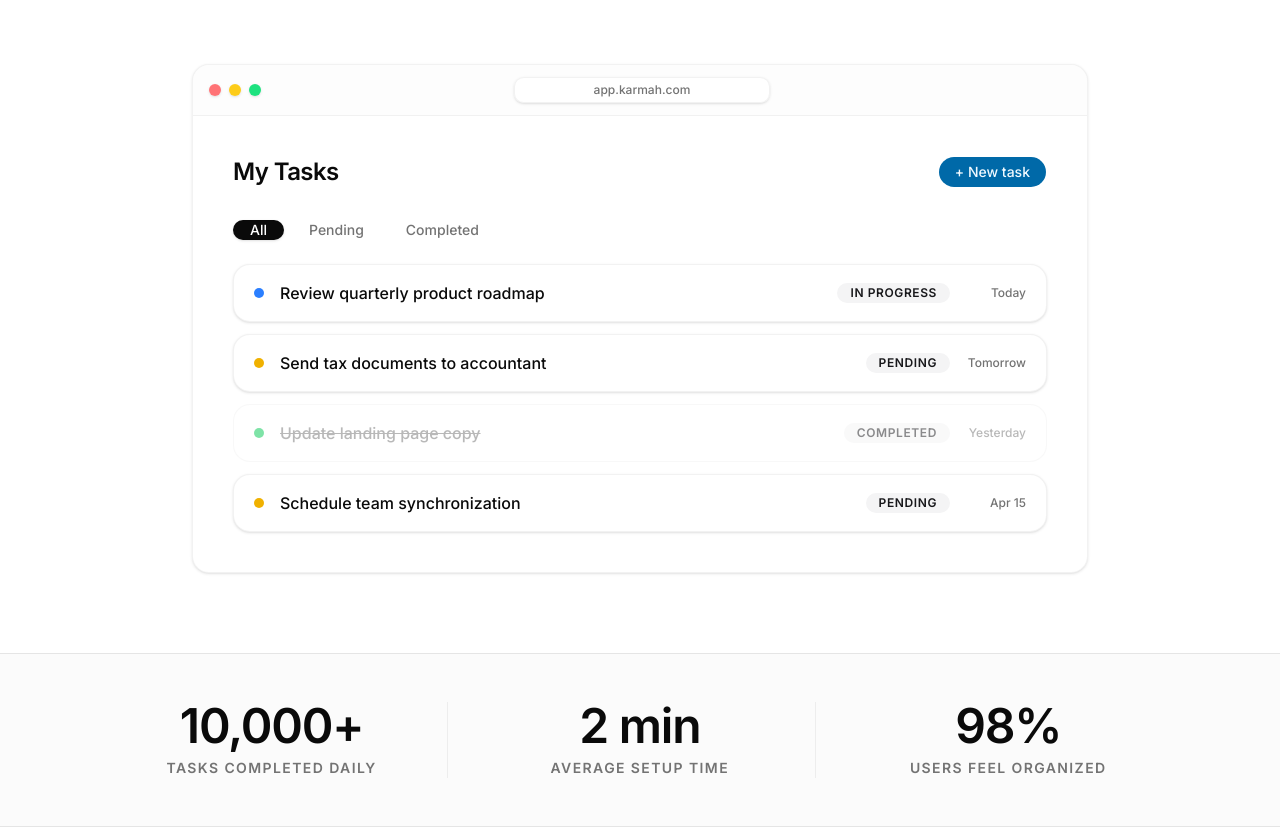
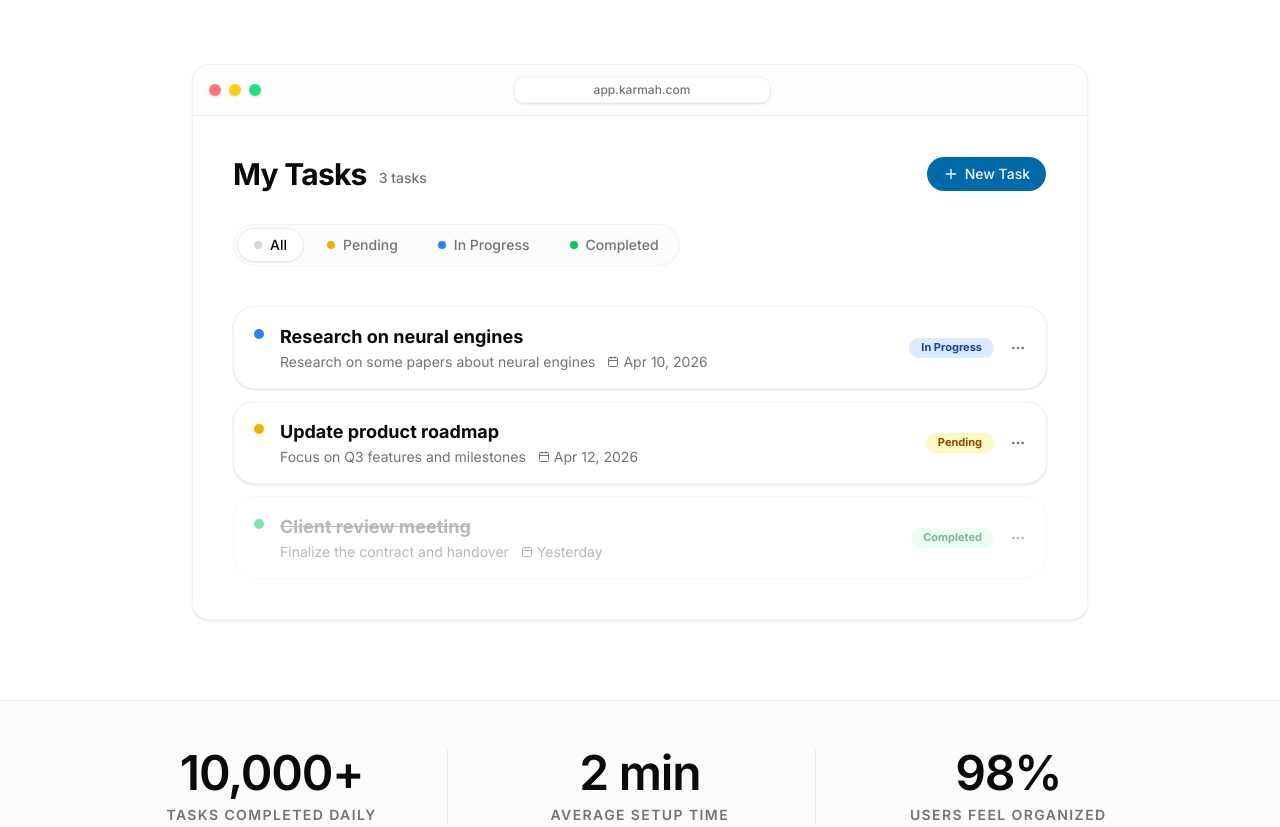
Before and after one commit to PranavKale03/Karmah, a Next.js app: page / in a window 1280 px wide. Shown: the part 586-1413 px from the top of the page. Built offline with nearby package versions, Linux system fonts and the light colour scheme; no server answers.

Commit message:
Update the hero section

```diff
--- a/app/globals.css
+++ b/app/globals.css
@@ -150,3 +150,12 @@
   from { opacity: 0; transform: translateX(-16px); }
   to   { opacity: 1; transform: translateX(0); }
 }
+
+@keyframes shimmer {
+  0% { transform: translateX(-100%); }
+  100% { transform: translateX(200%); }
+}
+
+.animate-shimmer {
+  animation: shimmer 2.5s infinite linear;
+}
--- a/components/landing/HeroSection.tsx
+++ b/components/landing/HeroSection.tsx
@@ -1,12 +1,26 @@
 import Link from "next/link";
 import { Button } from "@/components/ui/button";
 import { Badge } from "@/components/ui/badge";
+import { Plus, Calendar, MoreHorizontal } from "lucide-react";
 
 export default function HeroSection() {
   return (
     <section className="relative flex flex-col items-center justify-center min-h-screen pt-32 pb-20 px-4 md:px-8 text-center animate-in fade-in duration-500">
-      <div className="rounded-full border px-4 py-1 text-sm font-medium text-muted-foreground mb-8 bg-muted/20 backdrop-blur-sm animate-in slide-in-from-bottom-2 duration-500">
-        ✦ Simple. Focused. Powerful.
+      <div className="rounded-full border px-4 py-1 text-sm font-medium text-muted-foreground mb-8 bg-muted/20 backdrop-blur-sm animate-in slide-in-from-bottom-2 duration-500 overflow-hidden relative">
+        <style dangerouslySetInnerHTML={{ __html: `
+          @keyframes shimmer-move {
+            0% { transform: translateX(-150%) skewX(-20deg); }
+            100% { transform: translateX(250%) skewX(-20deg); }
+          }
+        `}} />
+        <div
+          className="absolute inset-y-0 w-full pointer-events-none"
+          style={{
+            background: 'linear-gradient(90deg, transparent, rgba(255,255,255,0.3), transparent)',
+            animation: 'shimmer-move 2s infinite linear'
+          }}
+        />
+        <span className="relative">✦ Simple. Focused. Powerful.</span>
       </div>
 
       <h1 className="text-5xl md:text-7xl font-semibold tracking-tight leading-[1.1] max-w-4xl mx-auto mb-6">
@@ -49,37 +63,91 @@ export default function HeroSection() {
         </div>
 
         {/* Dashboard Mock Inner */}
-        <div className="p-6 md:p-10 pointer-events-none text-left">
-          <div className="flex justify-between items-center mb-8">
-            <h2 className="text-2xl font-semibold tracking-tight">My Tasks</h2>
-            <Button size="sm" className="rounded-full px-4 shadow-none">+ New task</Button>
+        <div className="p-4 sm:p-6 md:p-10 pointer-events-none text-left">
+          {/* Mock Header Row */}
+          <div className="flex justify-between items-center mb-6 sm:mb-8 gap-2">
+            <div className="flex items-end gap-2 sm:gap-3">
+              <h2 className="text-xl sm:text-3xl font-bold tracking-tight">My Tasks</h2>
+              <span className="text-xs sm:text-sm font-medium text-muted-foreground mb-1 whitespace-nowrap">3 tasks</span>
+            </div>
+            <Button size="sm" className="rounded-full px-3 sm:px-4 shadow-none gap-1.5 h-8 sm:h-9 text-xs sm:text-sm shrink-0">
+              <Plus className="h-3.5 w-3.5" />
+              New Task
+            </Button>
           </div>
 
-          <div className="flex gap-2 mb-6">
-            <Badge variant="secondary" className="bg-foreground text-background hover:bg-foreground rounded-full px-4 py-1 text-sm font-medium shadow-sm">All</Badge>
-            <Badge variant="outline" className="rounded-full px-4 py-1 text-sm font-medium text-muted-foreground border-transparent">Pending</Badge>
-            <Badge variant="outline" className="rounded-full px-4 py-1 text-sm font-medium text-muted-foreground border-transparent">Completed</Badge>
+          {/* Mock Filters Block */}
+          <div className="flex items-center gap-2 p-1 bg-secondary/30 rounded-full w-full sm:w-fit border border-border/50 mb-8 sm:mb-10 overflow-x-auto no-scrollbar">
+            <div className="flex items-center gap-2 rounded-full px-3 sm:px-4 py-1 sm:py-1.5 text-xs sm:text-sm font-medium bg-background text-foreground shadow-sm ring-1 ring-border/50 shrink-0">
+              <div className="h-2 w-2 rounded-full bg-muted-foreground/30" />
+              All
+            </div>
+            <div className="flex items-center gap-2 rounded-full px-3 sm:px-4 py-1 sm:py-1.5 text-xs sm:text-sm font-medium text-muted-foreground hover:text-foreground shrink-0">
+              <div className="h-2 w-2 rounded-full bg-yellow-500" />
+              Pending
+            </div>
+            <div className="flex items-center gap-2 rounded-full px-3 sm:px-4 py-1 sm:py-1.5 text-xs sm:text-sm font-medium text-muted-foreground hover:text-foreground shrink-0">
+              <div className="h-2 w-2 rounded-full bg-blue-500" />
+              In Progress
+            </div>
+            <div className="flex items-center gap-2 rounded-full px-3 sm:px-4 py-1 sm:py-1.5 text-xs sm:text-sm font-medium text-muted-foreground hover:text-foreground shrink-0">
+              <div className="h-2 w-2 rounded-full bg-green-500" />
+              Completed
+            </div>
           </div>
 
+          {/* Mock List Content */}
           <div className="flex flex-col gap-3">
             {[
-              { title: "Review quarterly product roadmap", status: "In Progress", dot: "bg-blue-500", date: "Today" },
-              { title: "Send tax documents to accountant", status: "Pending", dot: "bg-yellow-500", date: "Tomorrow" },
-              { title: "Update landing page copy", status: "Completed", dot: "bg-green-500", date: "Yesterday", done: true },
-              { title: "Schedule team synchronization", status: "Pending", dot: "bg-yellow-500", date: "Apr 15" }
+              {
+                title: "Research on neural engines",
+                desc: "Research on some papers about neural engines",
+                status: "In Progress",
+                statusColor: "bg-blue-100 text-blue-800 dark:bg-blue-900/40 dark:text-blue-400",
+                dot: "bg-blue-500",
+                date: "Apr 10, 2026"
+              },
+              {
+                title: "Update product roadmap",
+                desc: "Focus on Q3 features and milestones",
+                status: "Pending",
+                statusColor: "bg-yellow-100 text-yellow-800 dark:bg-yellow-900/40 dark:text-yellow-400",
+                dot: "bg-yellow-500",
+                date: "Apr 12, 2026"
+              },
+              {
+                title: "Client review meeting",
+                desc: "Finalize the contract and handover",
+                status: "Completed",
+                statusColor: "bg-green-100 text-green-800 dark:bg-green-900/40 dark:text-green-400",
+                dot: "bg-green-500",
+                date: "Yesterday",
+                done: true
+              }
             ].map((task, i) => (
-              <div key={i} className={`flex items-center justify-between px-5 py-4 rounded-xl border border-border/50 bg-card ${task.done ? 'opacity-50' : 'shadow-sm'}`}>
-                <div className="flex items-center gap-4">
-                  <div className={`h-2.5 w-2.5 rounded-full ${task.dot}`}></div>
-                  <span className={`font-medium sm:text-base text-sm ${task.done ? 'line-through text-muted-foreground text-opacity-80' : 'text-foreground'}`}>
-                    {task.title}
-                  </span>
+              <div key={i} className={`flex items-center justify-between px-3 sm:px-5 py-3 sm:py-4 rounded-xl sm:rounded-2xl border border-border/50 bg-card ${task.done ? 'opacity-50' : 'shadow-sm'}`}>
+                <div className="flex items-start gap-3 sm:gap-4 overflow-hidden">
+                  <div className="shrink-0 mt-1 sm:mt-1.5">
+                    <div className={`h-2 w-2 sm:h-2.5 sm:w-2.5 rounded-full ${task.dot}`}></div>
+                  </div>
+                  <div className="flex flex-col min-w-0">
+                    <span className={`font-bold text-sm sm:text-lg leading-tight sm:leading-normal truncate ${task.done ? 'line-through text-muted-foreground text-opacity-80' : 'text-foreground'}`}>
+                      {task.title}
+                    </span>
+                    <div className="flex flex-col sm:flex-row sm:items-center gap-0.5 sm:gap-3 text-xs sm:text-sm text-muted-foreground mt-0.5">
+                      <p className="truncate sm:max-w-none">{task.desc}</p>
+                      <div className="flex items-center gap-1 shrink-0 opacity-80 sm:opacity-100">
+                        <Calendar className="h-2.5 w-2.5 sm:h-3 w-3" />
+                        <span className="text-[10px] sm:text-sm">{task.date}</span>
+                      </div>
+                    </div>
+                  </div>
                 </div>
-                <div className="flex items-center gap-4">
-                  <Badge variant="secondary" className="hidden sm:inline-flex rounded-full text-xs font-semibold shadow-none border-transparent uppercase tracking-wider px-3 py-0.5">
+                <div className="flex items-center gap-2 sm:gap-4 shrink-0 ml-2">
+                  <Badge variant="secondary" className={`hidden sm:inline-flex rounded-full text-[11px] font-bold shadow-none border-none py-1 px-3 ${task.statusColor}`}>
                     {task.status}
                   </Badge>
-                  <span className="text-xs font-medium text-muted-foreground min-w-[60px] text-right">{task.date}</span>
+                  <MoreHorizontal className="h-3.5 w-3.5 sm:h-4 sm:w-4 text-muted-foreground" />
                 </div>
               </div>
             ))}
```
